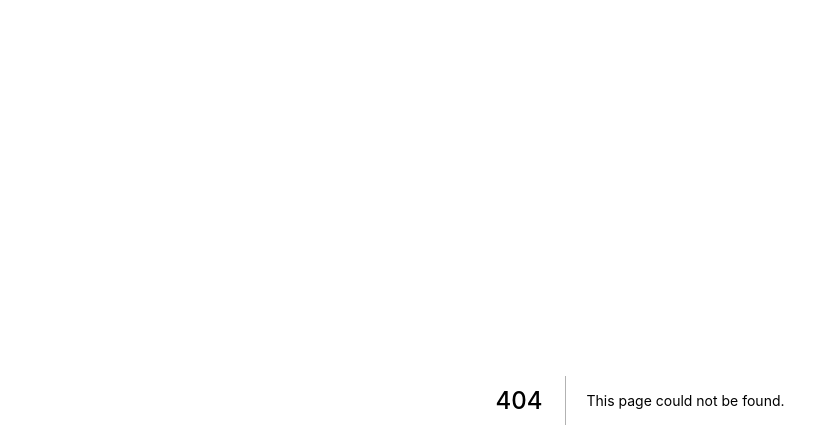
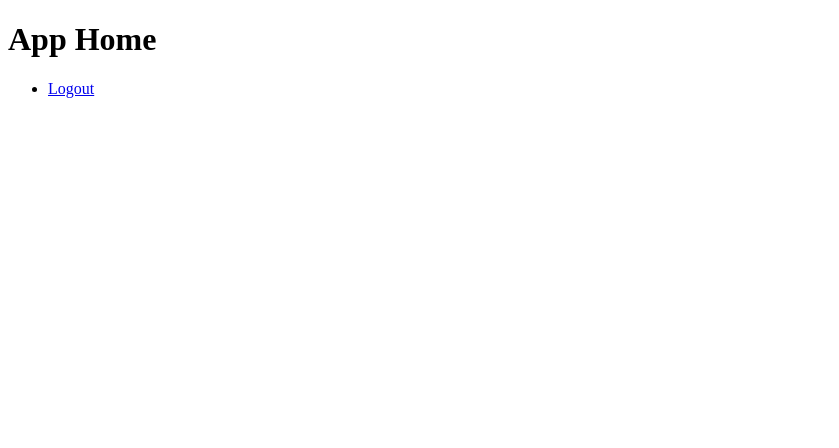
Before and after one commit to WorkOutLoudApp/workoutloud, a Next.js app in the folder apps/dashboard/: page /app/home in a window 1280 px wide. Before the commit this address had no page. Shown: the top 448 px of the page, without its empty margins (0-839 px from the left). Built offline with nearby package versions, Linux system fonts and the light colour scheme.

Commit message:
Added basic page routing to dashboard

```diff
--- a/apps/dashboard/package.json
+++ b/apps/dashboard/package.json
@@ -10,6 +10,7 @@
     "lint": "eslint src --fix"
   },
   "dependencies": {
+    "axios": "^1.1.3",
     "next": "^12.3.1",
     "next-auth": "4.10.3",
     "react": "^17.0.2",
--- /dev/null
+++ b/apps/dashboard/src/pages/app/home.tsx
@@ -0,0 +1,18 @@
+import Link from 'next/link'
+
+function Home() {
+  return (
+    <div>
+      <h1 className="text-3xl font-extrabold underline">App Home</h1>
+      <div className="nav">
+        <ul>
+          <li>
+            <Link href="/">Logout</Link>
+          </li>
+        </ul>
+      </div>
+    </div>
+  )
+}
+
+export default Home
```
Also changed, not shown: apps/dashboard/src/pages/index.tsx (+11 -3 lines), apps/dashboard/src/pages/login.tsx (added, +21 -0 lines), apps/dashboard/.eslintrc.js, 6 other files (tests, documents, lock files or other folders).
